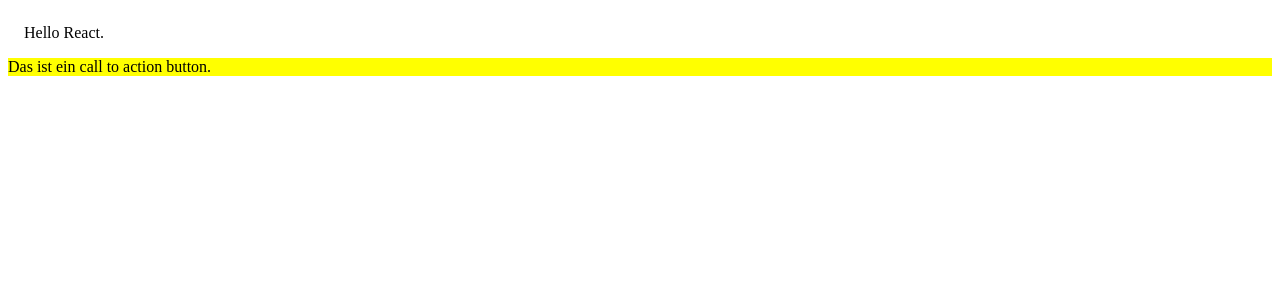
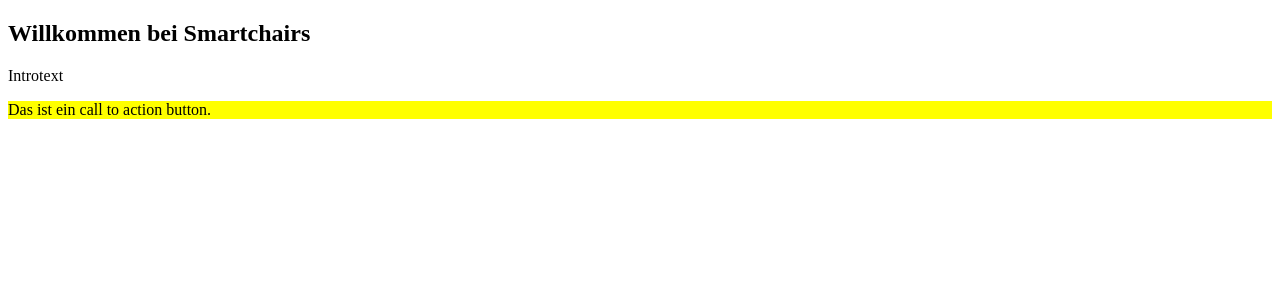
Before and after one commit to vincentrohde/steelcase-iot-client, a React (Create React App) app: page /intro in a window 1280 px wide. Before the commit this address led to /. Shown: the top 300 px of the page. Built offline with nearby package versions, Linux system fonts and the light colour scheme.

Commit message:
add IntroPage

```diff
--- a/src/routers/AppRouter.js
+++ b/src/routers/AppRouter.js
@@ -2,6 +2,7 @@
 import { BrowserRouter, Route, Switch, Redirect } from 'react-router-dom';
 
 import HomePage from '../routes/HomePage/HomePage';
+import IntroPage from '../routes/IntroPage/IntroPage';
 
 class AppRouter extends Component {
 
@@ -15,7 +16,7 @@
             <BrowserRouter>
                 <Switch>
                     <Route exact path="/" component={HomePage} />
-                    <Redirect from="/*" to="/" />
+                    <Route exact path="/intro" component={IntroPage}/>
                 </Switch>
             </BrowserRouter>
         );
--- /dev/null
+++ b/src/routes/IntroPage/IntroPage.js
@@ -0,0 +1,28 @@
+import React, { Component } from 'react';
+
+import CTAButton from '../../components/CTAButton/CTAButton';
+
+class IntroPage extends Component {
+    constructor(props) {
+        super();
+        this.props = props;
+    }
+
+    componentDidMount() {
+        document.title = 'Intro Page';
+    }
+
+    render() {
+        return (
+            <div className="Page">
+                <div className="box">
+                    <h2>Willkommen bei Smartchairs</h2>
+                    <p>Introtext</p>
+                    <CTAButton/>
+                </div>
+            </div>
+        )
+    }
+};
+
+export default IntroPage;
```
